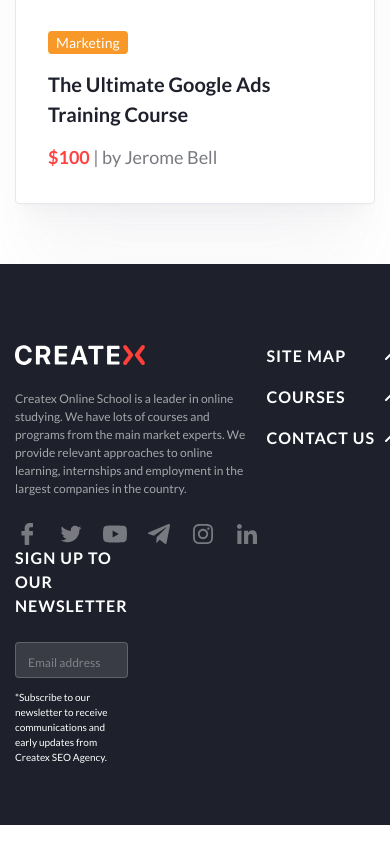
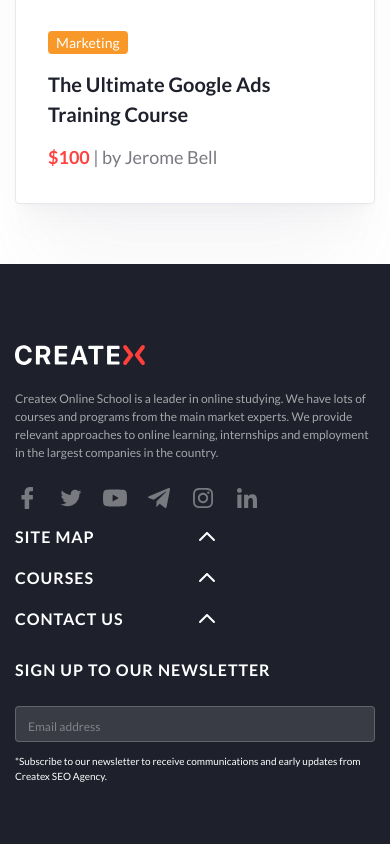
Before and after one commit to f3lancer/lesson_17, a plain HTML site: page index.html in a window 390 px wide. Shown: the part 5862-6706 px from the top of the page. Drawn offline with Linux system fonts and the light colour scheme.

Commit message:
Add files via upload

```diff
--- a/css/style.css
+++ b/css/style.css
@@ -1571,6 +1571,7 @@
         margin: 0;
         width: 0;
         pointer-events: none;
+        transition: .4s;
     }
 
     .footer__site-map {}
@@ -1629,3 +1630,17 @@
         transform: rotate(0deg);
     }
 }
+
+@media (max-width: 767.98px) {
+    .footer__container{
+        flex-direction: column;
+        max-width: 550px;
+        gap: 15px;
+    }
+    .header__list{
+        max-width: 550px;
+    }
+    .footer__list li:first-child::before{
+        left: 50%;
+    }
+}
```
